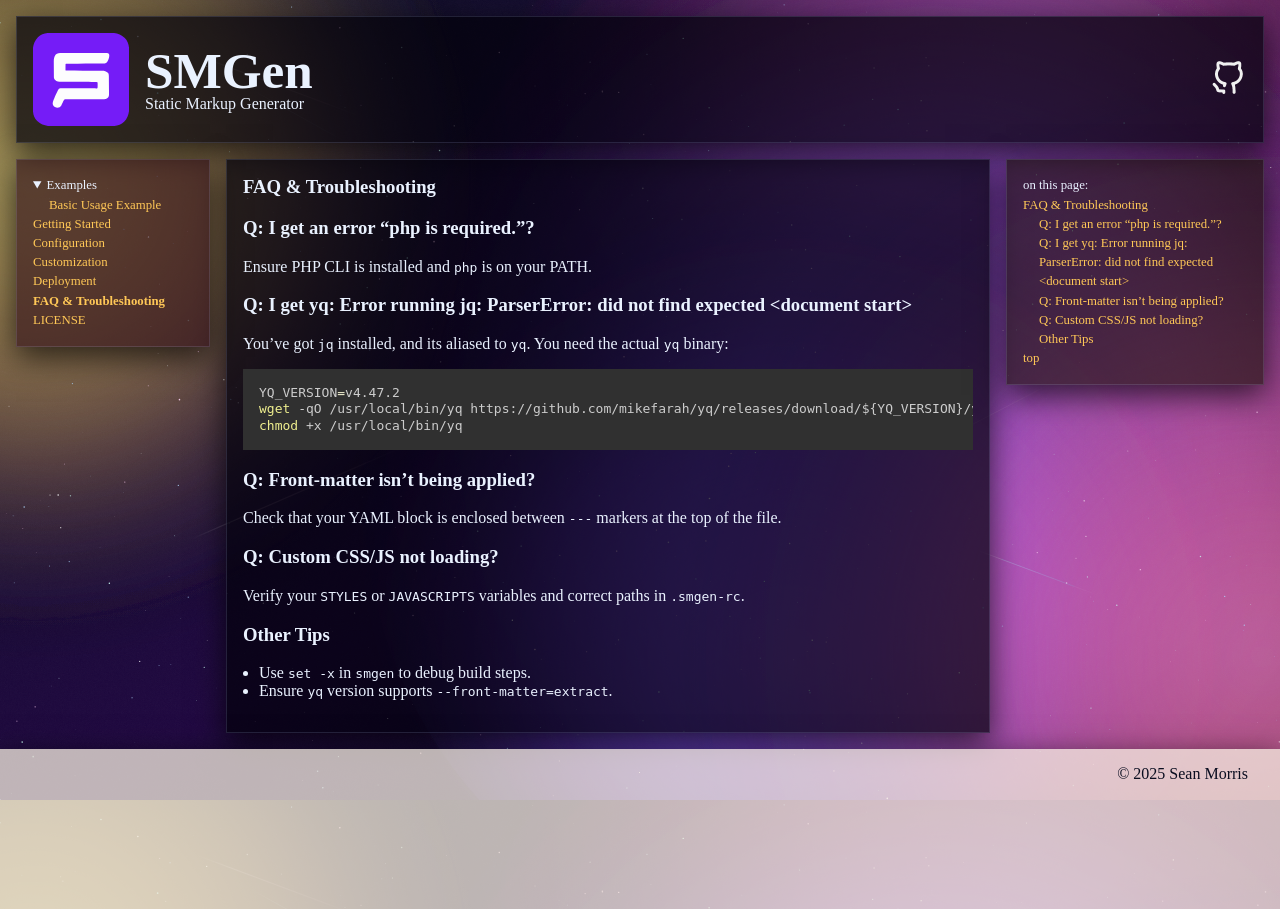
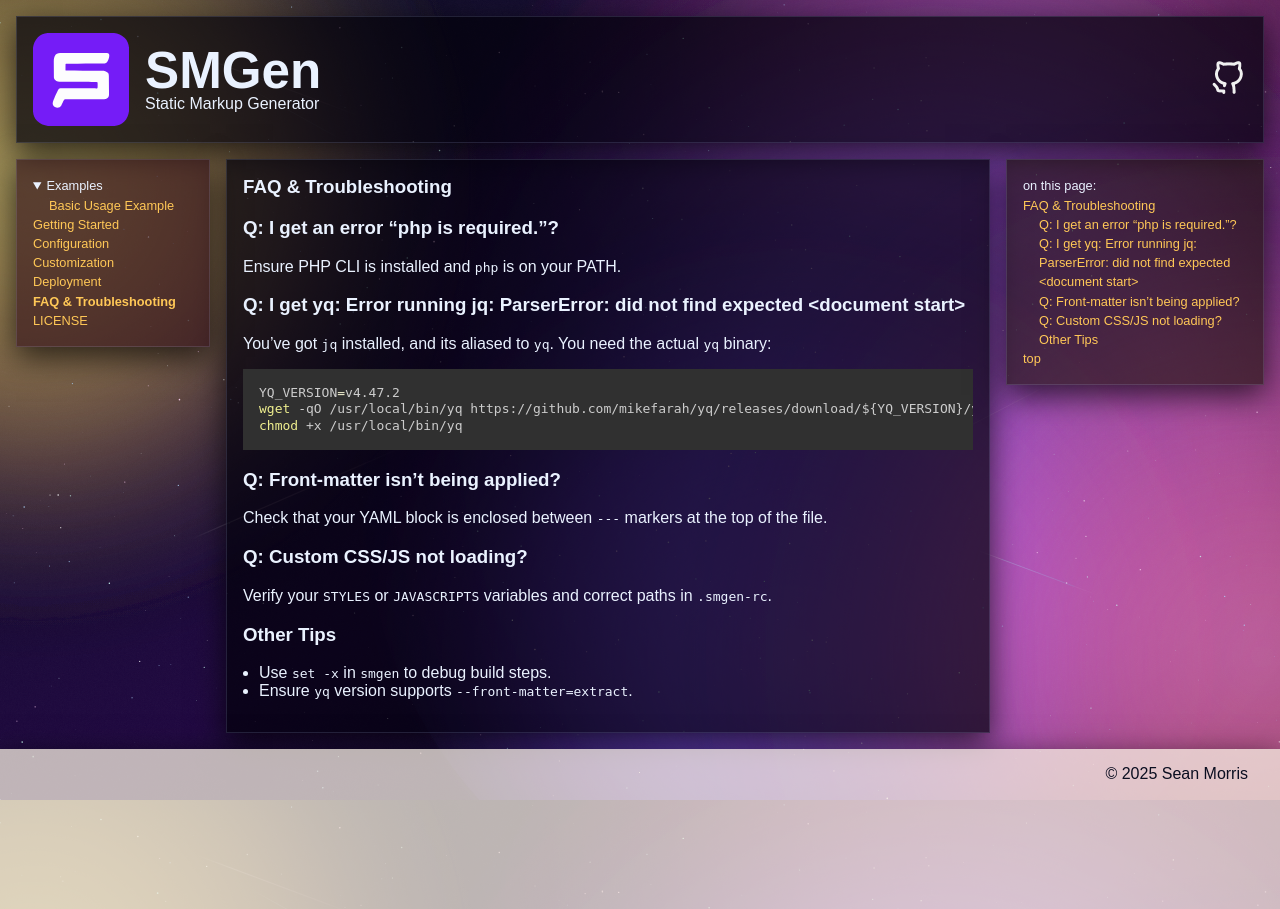
Before and after one commit to seanmorris/sm-gen, a PHP site: page /docs/faq.html in a window 1280 px wide. Run offline with PHP 8.4, Linux system fonts and the light colour scheme.

Commit message:
Cleaning up site.

```diff
--- a/docs/LICENSE.html
+++ b/docs/LICENSE.html
@@ -8,7 +8,6 @@
 	<link rel="icon" type="image/x-icon" href="http://localhost:8000/favicon.ico">
 	<link rel="sitemap" href="/sitemap.xml" />
 	<link rel="preload" href="http://localhost:8000/logo.svg" as="image" type="image/svg">
-	<link rel="preload" href="http://localhost:8000/bg.svg" as="image" type="image/svg">
 	<style>
 		code{white-space: pre-wrap;}
   span.smallcaps{font-variant: small-caps;}
--- a/docs/configuration.html
+++ b/docs/configuration.html
@@ -8,7 +8,6 @@
 	<link rel="icon" type="image/x-icon" href="http://localhost:8000/favicon.ico">
 	<link rel="sitemap" href="/sitemap.xml" />
 	<link rel="preload" href="http://localhost:8000/logo.svg" as="image" type="image/svg">
-	<link rel="preload" href="http://localhost:8000/bg.svg" as="image" type="image/svg">
 	<style>
 		code{white-space: pre-wrap;}
   span.smallcaps{font-variant: small-caps;}
--- a/docs/customization.html
+++ b/docs/customization.html
@@ -8,7 +8,6 @@
 	<link rel="icon" type="image/x-icon" href="http://localhost:8000/favicon.ico">
 	<link rel="sitemap" href="/sitemap.xml" />
 	<link rel="preload" href="http://localhost:8000/logo.svg" as="image" type="image/svg">
-	<link rel="preload" href="http://localhost:8000/bg.svg" as="image" type="image/svg">
 	<style>
 		code{white-space: pre-wrap;}
   span.smallcaps{font-variant: small-caps;}
--- a/docs/default.css
+++ b/docs/default.css
@@ -33,6 +33,8 @@ body {
 
 	margin: 0 auto;
 	overflow-y: scroll;
+
+	font-family: NotoSans, Arial, Helvetica, sans-serif;
 }
 
 .page-content {
@@ -152,7 +154,6 @@ a.logo img.logo-image {
 }
 
 a.logo .logo-text {
-	font-family: var(--logo-font);
 	font-weight: 700;
 	font-style: normal;
 	font-size: 3.2rem;
--- a/docs/deployment.html
+++ b/docs/deployment.html
@@ -8,7 +8,6 @@
 	<link rel="icon" type="image/x-icon" href="http://localhost:8000/favicon.ico">
 	<link rel="sitemap" href="/sitemap.xml" />
 	<link rel="preload" href="http://localhost:8000/logo.svg" as="image" type="image/svg">
-	<link rel="preload" href="http://localhost:8000/bg.svg" as="image" type="image/svg">
 	<style>
 		code{white-space: pre-wrap;}
   span.smallcaps{font-variant: small-caps;}
--- a/docs/examples/basic-usage.html
+++ b/docs/examples/basic-usage.html
@@ -8,7 +8,6 @@
 	<link rel="icon" type="image/x-icon" href="http://localhost:8000/favicon.ico">
 	<link rel="sitemap" href="/sitemap.xml" />
 	<link rel="preload" href="http://localhost:8000/logo.svg" as="image" type="image/svg">
-	<link rel="preload" href="http://localhost:8000/bg.svg" as="image" type="image/svg">
 	<style>
 		code{white-space: pre-wrap;}
   span.smallcaps{font-variant: small-caps;}
--- a/docs/faq.html
+++ b/docs/faq.html
@@ -8,7 +8,6 @@
 	<link rel="icon" type="image/x-icon" href="http://localhost:8000/favicon.ico">
 	<link rel="sitemap" href="/sitemap.xml" />
 	<link rel="preload" href="http://localhost:8000/logo.svg" as="image" type="image/svg">
-	<link rel="preload" href="http://localhost:8000/bg.svg" as="image" type="image/svg">
 	<style>
 		code{white-space: pre-wrap;}
   span.smallcaps{font-variant: small-caps;}
--- a/docs/index.html
+++ b/docs/index.html
@@ -9,7 +9,6 @@
 	<link rel="icon" type="image/x-icon" href="http://localhost:8000/favicon.ico">
 	<link rel="sitemap" href="/sitemap.xml" />
 	<link rel="preload" href="http://localhost:8000/logo.svg" as="image" type="image/svg">
-	<link rel="preload" href="http://localhost:8000/bg.svg" as="image" type="image/svg">
 	<style>
 		code{white-space: pre-wrap;}
   span.smallcaps{font-variant: small-caps;}
--- a/static/default.css
+++ b/static/default.css
@@ -33,6 +33,8 @@ body {
 
 	margin: 0 auto;
 	overflow-y: scroll;
+
+	font-family: NotoSans, Arial, Helvetica, sans-serif;
 }
 
 .page-content {
@@ -152,7 +154,6 @@ a.logo img.logo-image {
 }
 
 a.logo .logo-text {
-	font-family: var(--logo-font);
 	font-weight: 700;
 	font-style: normal;
 	font-size: 3.2rem;
--- a/templates/page.php
+++ b/templates/page.php
@@ -41,9 +41,6 @@ $endif$
 	<link rel="sitemap" href="/sitemap.xml" />
 <?php if(file_exists('static/logo.svg')): ?>
 	<link rel="preload" href="<?=getenv('BASE_URL');?>/logo.svg" as="image" type="image/svg">
-<?php endif; ?>
-<?php if(file_exists('static/bg.svg')): ?>
-	<link rel="preload" href="<?=getenv('BASE_URL');?>/bg.svg" as="image" type="image/svg">
 <?php endif; ?>
 	<style>
 		$styles.html()$
```
